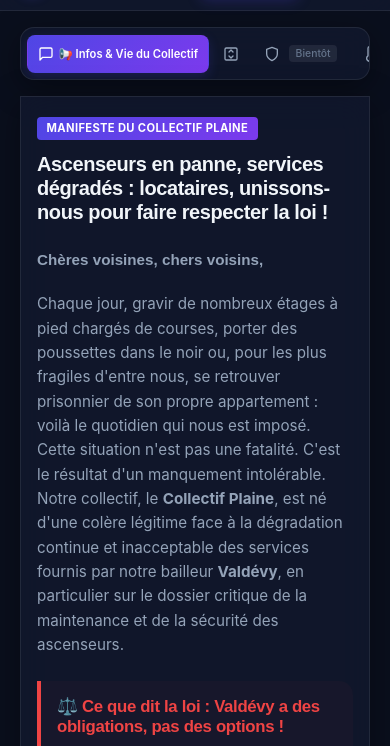
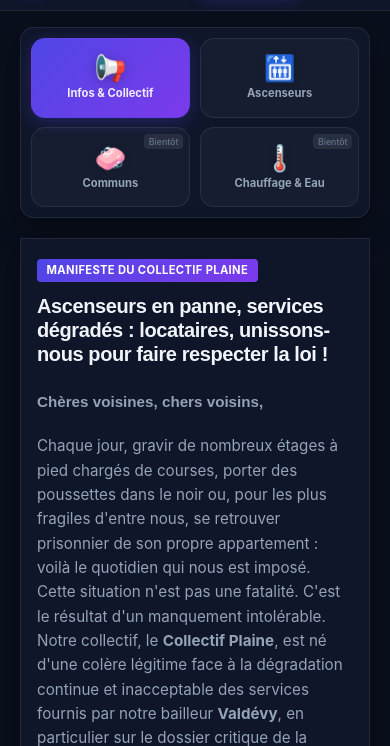
Before and after one commit to MisterSad/collectifplaine, a website: page index.html in a window 390 px wide. Shown: the part 59-805 px from the top of the page. Drawn offline with Linux system fonts and the light colour scheme; no server answers.

Commit message:
feat: replace horizontal tabs with 2x2 tile grid on mobile, full responsive nav

```diff
--- a/css/mobile.css
+++ b/css/mobile.css
@@ -129,38 +129,99 @@
 }
 
 /* =========================================================
-   6. TABS NAV — masquer texte sur xs, garder icône + label court
+   6. TABS NAV — Tuiles 2×2 sur mobile
    ========================================================= */
 
-@media (max-width: 480px) {
+/* Sur desktop : on cache les éléments spécifiques au mode tuile */
+.tab-tile-emoji {
+    display: none;
+}
+
+.tab-label {
+    display: none;
+}
+
+/* Sur mobile < 640px : transformation en grille de tuiles */
+@media (max-width: 640px) {
+    /* La nav passe en grille 2×2 */
     .app-tabs-nav {
-        gap: 0.25rem;
-        padding: 0.4rem;
-        margin-bottom: 1rem;
+        display: grid;
+        grid-template-columns: 1fr 1fr;
+        gap: 0.6rem;
+        padding: 0.6rem;
+        overflow: visible; /* Plus besoin de scroll horizontal */
+        margin-bottom: 1.25rem;
     }
 
+    /* Chaque tab devient une tuile carrée */
     .tab-link {
-        padding: 0.5rem 0.6rem;
-        font-size: 0.75rem;
-        gap: 0.3rem;
-        min-height: 38px;
+        flex-direction: column;
+        align-items: center;
+        justify-content: center;
+        gap: 0.4rem;
+        padding: 0.85rem 0.5rem;
+        border-radius: var(--radius-md);
+        border: 1px solid var(--border-color);
+        background-color: rgba(255, 255, 255, 0.03);
+        min-height: 80px;
+        width: 100%;
+        position: relative;
     }
 
-    /* Masquer l'emoji des spans (on garde le SVG icône) */
-    .tab-link span:not(.badge-soon) {
+    [data-theme="light"] .tab-link {
+        background-color: rgba(0, 0, 0, 0.02);
+    }
+
+    /* Afficher l'emoji grande taille */
+    .tab-tile-emoji {
+        display: block;
+        font-size: 1.6rem;
+        line-height: 1;
+        filter: drop-shadow(0 2px 4px rgba(0,0,0,0.15));
+    }
+
+    /* Masquer l'icône SVG sur mobile (on garde l'emoji) */
+    .tab-icon {
         display: none;
     }
 
-    /* Sauf l'onglet actif qui affiche son texte court */
-    .tab-link.active span:not(.badge-soon) {
-        display: inline;
-        font-size: 0.7rem;
-        white-space: nowrap;
+    /* Masquer le texte long, afficher le label court */
+    .tab-text {
+        display: none;
     }
 
-    .tab-icon {
-        width: 16px;
-        height: 16px;
+    .tab-label {
+        display: block;
+        font-size: 0.7rem;
+        font-weight: 700;
+        text-align: center;
+        line-height: 1.2;
+        color: var(--text-secondary);
+    }
+
+    /* État actif de la tuile */
+    .tab-link.active {
+        background: var(--accent-gradient);
+        border-color: transparent;
+        box-shadow: 0 4px 16px rgba(79, 70, 229, 0.3);
+    }
+
+    .tab-link.active .tab-label {
+        color: rgba(255, 255, 255, 0.9);
+    }
+
+    .tab-link.active .tab-tile-emoji {
+        filter: drop-shadow(0 2px 6px rgba(0,0,0,0.25));
+    }
+
+    /* Badge "Bientôt" repositionné en coin sur mobile */
+    .tab-link .badge-soon {
+        position: absolute;
+        top: 6px;
+        right: 6px;
+        font-size: 0.55rem;
+        padding: 0.1rem 0.3rem;
+        margin: 0;
     }
 }
 
--- a/index.html
+++ b/index.html
@@ -96,31 +96,39 @@
         <!-- ============================================ -->
         <nav class="app-tabs-nav glass" role="tablist" aria-label="Navigation principale">
             <button class="tab-link active" data-tab="tab-community" role="tab" aria-selected="true" aria-controls="tab-community">
+                <span class="tab-tile-emoji">📢</span>
                 <svg viewBox="0 0 24 24" width="18" height="18" fill="none" stroke="currentColor" stroke-width="2" stroke-linecap="round" stroke-linejoin="round" class="tab-icon">
                     <path d="M21 15a2 2 0 0 1-2 2H7l-4 4V5a2 2 0 0 1 2-2h14a2 2 0 0 1 2 2z"/>
                 </svg>
-                <span>📢 Infos & Vie du Collectif</span>
+                <span class="tab-text">📢 Infos &amp; Vie du Collectif</span>
+                <span class="tab-label">Infos &amp; Collectif</span>
             </button>
             <button class="tab-link" data-tab="tab-elevators" role="tab" aria-selected="false" aria-controls="tab-elevators">
+                <span class="tab-tile-emoji">🛗</span>
                 <svg viewBox="0 0 24 24" width="18" height="18" fill="none" stroke="currentColor" stroke-width="2" stroke-linecap="round" stroke-linejoin="round" class="tab-icon">
                     <rect x="3" y="3" width="18" height="18" rx="2" ry="2"/>
                     <polyline points="9 9 12 6 15 9"/>
                     <polyline points="9 15 12 18 15 15"/>
                 </svg>
-                <span>🛗 Ascenseurs</span>
+                <span class="tab-text">🛗 Ascenseurs</span>
+                <span class="tab-label">Ascenseurs</span>
             </button>
             <button class="tab-link" data-tab="tab-commons" role="tab" aria-selected="false" aria-controls="tab-commons">
+                <span class="tab-tile-emoji">🧼</span>
                 <svg viewBox="0 0 24 24" width="18" height="18" fill="none" stroke="currentColor" stroke-width="2" stroke-linecap="round" stroke-linejoin="round" class="tab-icon">
                     <path d="M12 22s8-4 8-10V5l-8-3-8 3v7c0 6 8 10 8 10z"/>
                 </svg>
-                <span>🧼 Communs</span>
+                <span class="tab-text">🧼 Communs</span>
+                <span class="tab-label">Communs</span>
                 <span class="badge-soon">Bientôt</span>
             </button>
             <button class="tab-link" data-tab="tab-heating" role="tab" aria-selected="false" aria-controls="tab-heating">
+                <span class="tab-tile-emoji">🌡️</span>
                 <svg viewBox="0 0 24 24" width="18" height="18" fill="none" stroke="currentColor" stroke-width="2" stroke-linecap="round" stroke-linejoin="round" class="tab-icon">
                     <path d="M14 14.76V3.5a2.5 2.5 0 0 0-5 0v11.26a4.5 4.5 0 1 0 5 0z"/>
                 </svg>
-                <span>🌡️ Chauffage & Eau</span>
+                <span class="tab-text">🌡️ Chauffage &amp; Eau</span>
+                <span class="tab-label">Chauffage &amp; Eau</span>
                 <span class="badge-soon">Bientôt</span>
             </button>
         </nav>
```
